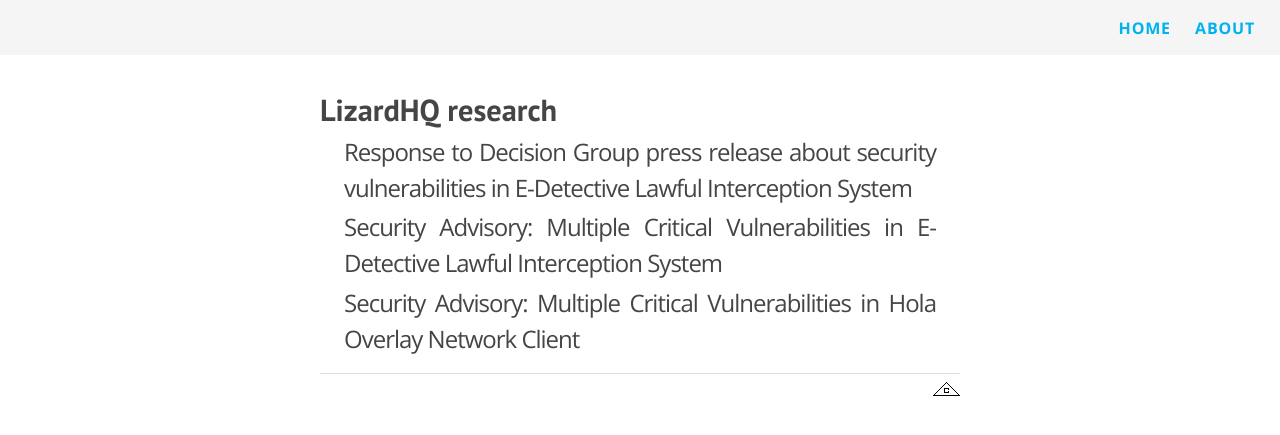
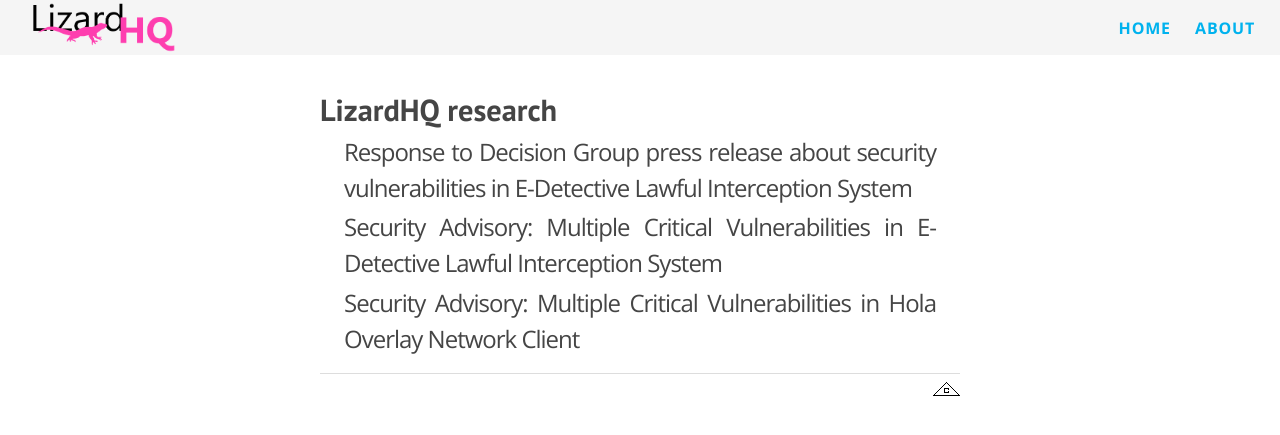
Before and after one commit to lizardhq/lizardhq-website, a Jekyll site: the page built from index.html, in a window 1280 px wide. Shown: the top 435 px of the page. Built offline with Jekyll 4.4.1, drawn with Linux system fonts in a browser that asks for light colours; nearby versions of some CDN libraries; Markdown is read by kramdown in place of the engine named in the settings.

Commit message:
add logo

```diff
--- a/_includes/header.html
+++ b/_includes/header.html
@@ -1,4 +1,8 @@
 <div class="site-header">
+
+  <div class="logo">
+    <a href="{{ "/" | prepend: site.baseurl }}"><img src="{{ "/img/logo.png" | prepend: site.baseurl }}" height="55px"></a>
+  </div>
 
     <nav class="site-nav">
       <a href="#" class="menu-icon">
--- a/_sass/_layout.scss
+++ b/_sass/_layout.scss
@@ -8,6 +8,12 @@
     }
 
     .site-header a {color: $brand-color};
+
+    .logo img {
+      height: 55px;
+      float: left;
+      margin-left: 25px;
+    }
 
     .site-nav {
         padding-top: 16px;
```
Also changed, not shown: img/logo.png (added).
